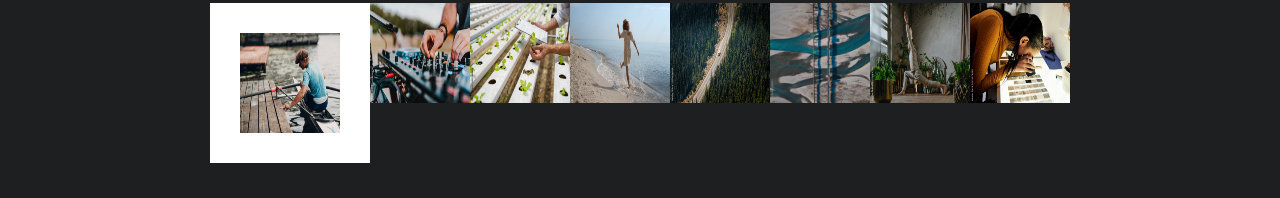
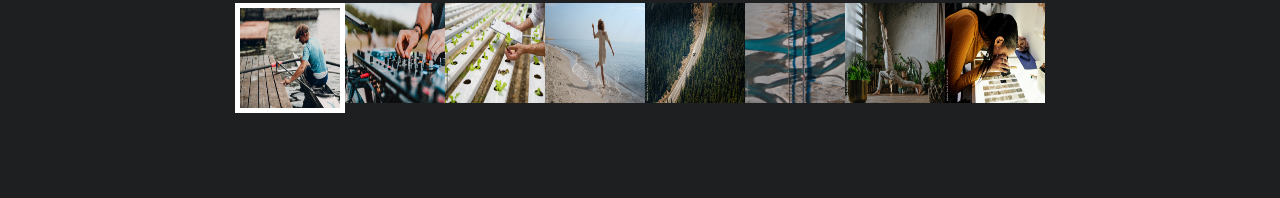
Before and after one commit to fakecrash1/webapp-gallery, a plain HTML site: page index.html in a window 1280 px wide. Both pictures are taken after a click on the picture 290 px from the left and 752 px from the top of the page. Shown: the part 700-898 px from the top of the page. After the commit the page ends 848 px from the top, so only its background shows below. Drawn offline with nearby package versions, Linux system fonts and the light colour scheme.

Commit message:
still not works but code has been changed

```diff
--- a/script.js
+++ b/script.js
@@ -82,17 +82,18 @@ function createThumbnails() {
             'data-number': index
         });
 
+        //Create event handler for thumbnails
+        function handleThumbnailClick(event) {
+            const thumbnailNumber = $(event.target).attr('data-number');
+            currentPhoto = parseInt(thumbnailNumber);
+            loadPhoto(currentPhoto);
+        }
+
+        // Add event handler to the current thumbnail
+        thumbnail.on('click', handleThumbnailClick);
+
         $('.thumbnails-container').append(thumbnail);
     });
 }
 
 createThumbnails();
-
-//Create event handler for thumbnails
-function handleThumbnailClick(event) {
-    const thumbnailNumber = $(event.target).attr('data-number');
-    currentPhoto = parseInt(thumbnailNumber);
-    loadPhoto(currentPhoto);
-}
-
-$('.thumbnail').on('click', handleThumbnailClick);
--- a/style.css
+++ b/style.css
@@ -65,5 +65,5 @@ body {
 }
 
 .thumbnail.active {
-    border: 30px solid #fff;
+    border: 5px solid #fff;
 }
```
